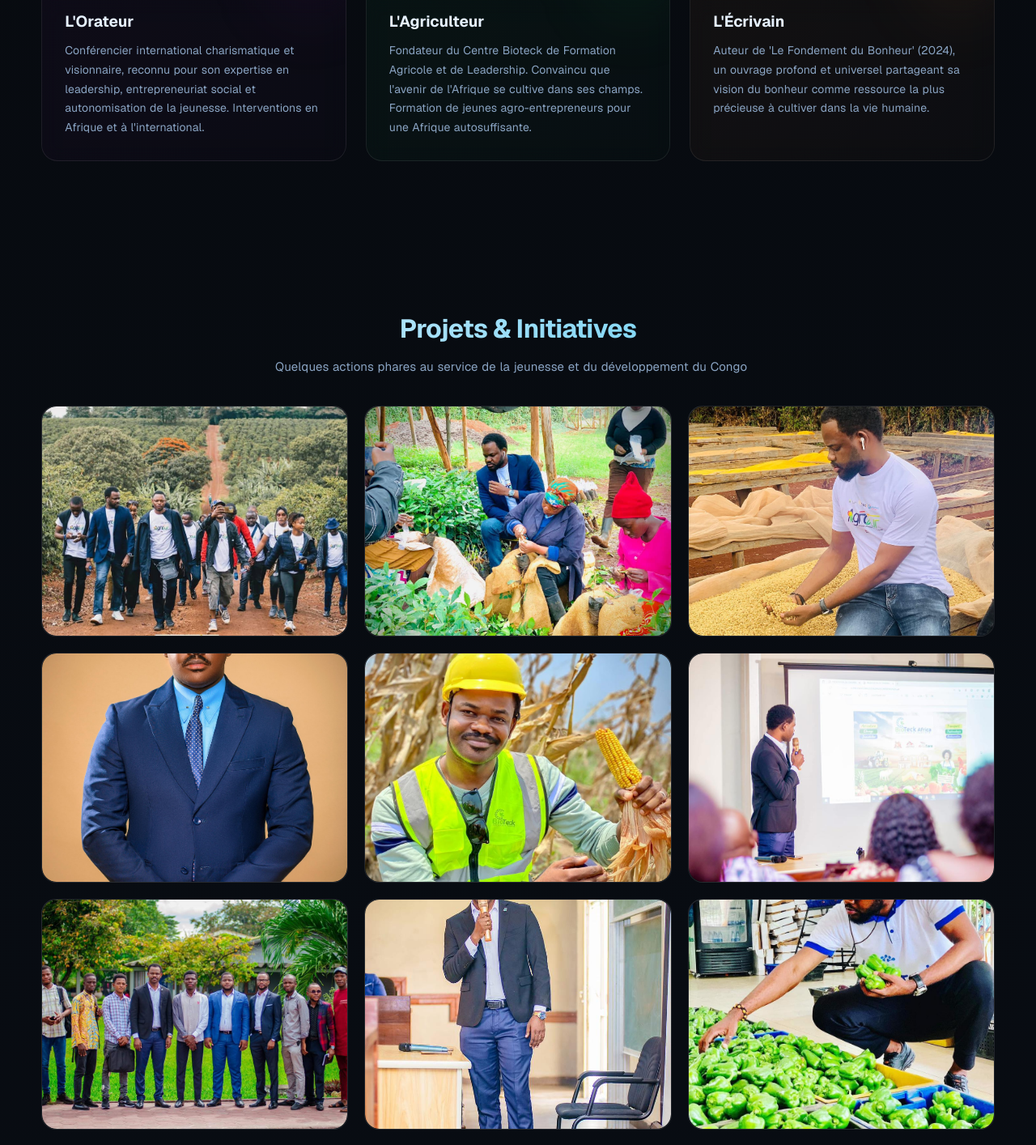
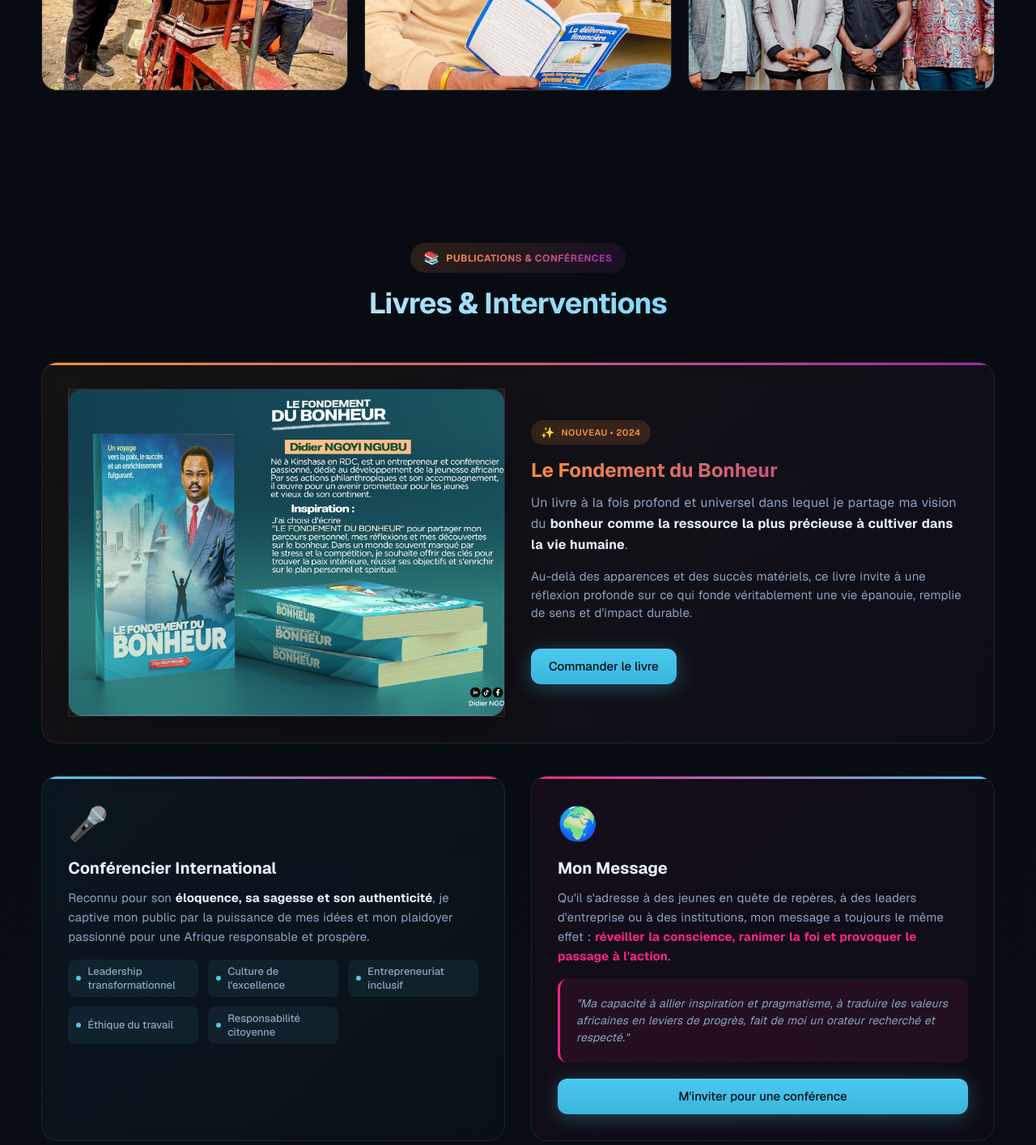
Before and after one commit to EMMADEKO10/didierngoyprofil, a Next.js app: page / in a window 1280 px wide. Shown: the part 4437-5851 px from the top of the page at 81% size. Built offline with nearby package versions, Linux system fonts and the light colour scheme.

Commit message:
`Refactor Publications component and remove Roles page`

```diff
--- a/src/app/components/Publications.tsx
+++ b/src/app/components/Publications.tsx
@@ -6,43 +6,42 @@ import Reveal from "../Reveal";
 
 export default function Publications() {
   return (
-    <section id="livres" style={{ padding: "clamp(50px, 7vw, 80px) 0", position: "relative", overflow: "hidden" }}>
-      <div style={{ position: "absolute", inset: 0, background: "radial-gradient(circle at 30% 50%, rgba(251, 146, 60, 0.04), transparent 60%)", pointerEvents: "none" }} />
+    <section id="livres" style={{ padding: "clamp(40px, 6vw, 60px) 0", position: "relative", overflow: "hidden" }}>
       <div className="container" style={{ position: "relative", zIndex: 2 }}>
-        <div style={{ textAlign: "center", marginBottom: 50 }}>
+        <div style={{ textAlign: "center", marginBottom: "clamp(40px, 6vw, 50px)" }}>
           <Reveal>
-            <div style={{ display: "inline-flex", alignItems: "center", gap: 10, padding: "8px 20px", borderRadius: 999, background: "linear-gradient(135deg, rgba(251, 146, 60, 0.15), rgba(156, 39, 176, 0.1))", marginBottom: 16 }}>
-              <span style={{ fontSize: 18 }}>📚</span>
-              <span style={{ fontSize: 13, fontWeight: 700, background: "linear-gradient(135deg, rgb(251, 146, 60), rgb(156, 39, 176))", WebkitBackgroundClip: "text", WebkitTextFillColor: "transparent", letterSpacing: "1px" }}>PUBLICATIONS & CONFÉRENCES</span>
+            <div style={{ display: "inline-flex", alignItems: "center", gap: 8, padding: "8px 16px", borderRadius: 999, background: "linear-gradient(135deg, rgba(251, 146, 60, 0.15), rgba(156, 39, 176, 0.1))", marginBottom: 16 }}>
+              <span style={{ fontSize: 16 }}>📚</span>
+              <span style={{ fontSize: 12, fontWeight: 700, background: "linear-gradient(135deg, rgb(251, 146, 60), rgb(156, 39, 176))", WebkitBackgroundClip: "text", WebkitTextFillColor: "transparent", letterSpacing: "0.5px" }}>PUBLICATIONS & CONFÉRENCES</span>
             </div>
           </Reveal>
           <Reveal delay={80}>
-            <h2 className="sectionTitle" style={{ fontSize: "clamp(32px, 5vw, 44px)" }}>Livres & Interventions</h2>
+            <h2 className="sectionTitle" style={{ fontSize: "clamp(28px, 4vw, 36px)" }}>Livres & Interventions</h2>
           </Reveal>
         </div>
 
         {/* Le Fondement du Bonheur - Carte Featured */}
         <Reveal delay={100}>
-          <div className="glass card" style={{ padding: "clamp(32px, 5vw, 48px)", borderRadius: 24, marginBottom: 50, background: "linear-gradient(135deg, rgba(251, 146, 60, 0.06), rgba(156, 39, 176, 0.04))", position: "relative", overflow: "hidden" }}>
-            <div style={{ position: "absolute", top: -80, right: -80, width: 300, height: 300, background: "radial-gradient(circle, rgba(251, 146, 60, 0.15), transparent 70%)", filter: "blur(70px)" }} />
-            <div style={{ display: "grid", gridTemplateColumns: "repeat(auto-fit, minmax(300px, 1fr))", gap: 40, alignItems: "center", position: "relative", zIndex: 1 }}>
-              <div style={{ position: "relative", aspectRatio: "4/3", minHeight: 300 }} className="glass">
-                <div style={{ position: "absolute", inset: 0, borderRadius: 20, overflow: "hidden", boxShadow: "0 30px 80px rgba(0, 0, 0, 0.4)" }}>
+          <div className="glass card" style={{ padding: "clamp(24px, 4vw, 32px)", borderRadius: 20, marginBottom: "clamp(32px, 5vw, 40px)", background: "linear-gradient(135deg, rgba(251, 146, 60, 0.06), rgba(156, 39, 176, 0.04))", position: "relative", overflow: "hidden" }}>
+            <div style={{ position: "absolute", top: 0, left: 0, right: 0, height: 3, background: "linear-gradient(90deg, rgb(251, 146, 60), rgb(156, 39, 176))" }} />
+            <div style={{ display: "grid", gridTemplateColumns: "repeat(auto-fit, minmax(280px, 1fr))", gap: "clamp(24px, 4vw, 32px)", alignItems: "center", position: "relative", zIndex: 1 }}>
+              <div style={{ position: "relative", aspectRatio: "4/3", minHeight: "clamp(200px, 30vw, 250px)" }} className="glass">
+                <div style={{ position: "absolute", inset: 0, borderRadius: 16, overflow: "hidden", boxShadow: "0 20px 60px rgba(0, 0, 0, 0.3)" }}>
                   <Image src="/livre/livre.jpg" alt="Le Fondement du Bonheur" fill style={{ objectFit: "cover" }} />
                 </div>
               </div>
               <div>
-                <div style={{ display: "inline-flex", alignItems: "center", gap: 8, padding: "6px 14px", borderRadius: 999, background: "rgba(251, 146, 60, 0.15)", marginBottom: 16 }}>
-                  <span style={{ fontSize: 16 }}>✨</span>
-                  <span style={{ fontSize: 12, fontWeight: 600, color: "rgb(251, 146, 60)", letterSpacing: "0.5px" }}>NOUVEAU • 2024</span>
+                <div style={{ display: "inline-flex", alignItems: "center", gap: 8, padding: "6px 12px", borderRadius: 999, background: "rgba(251, 146, 60, 0.15)", marginBottom: 16 }}>
+                  <span style={{ fontSize: 14 }}>✨</span>
+                  <span style={{ fontSize: 11, fontWeight: 600, color: "rgb(251, 146, 60)", letterSpacing: "0.5px" }}>NOUVEAU • 2024</span>
                 </div>
-                <h3 style={{ fontSize: "clamp(24px, 4vw, 32px)", fontWeight: 700, marginBottom: 16, background: "linear-gradient(135deg, rgb(251, 146, 60), rgb(156, 39, 176))", WebkitBackgroundClip: "text", WebkitTextFillColor: "transparent" }}>
+                <h3 style={{ fontSize: "clamp(20px, 3vw, 24px)", fontWeight: 700, marginBottom: 12, background: "linear-gradient(135deg, rgb(251, 146, 60), rgb(156, 39, 176))", WebkitBackgroundClip: "text", WebkitTextFillColor: "transparent" }}>
                   Le Fondement du Bonheur
                 </h3>
-                <p style={{ fontSize: 16, lineHeight: 1.8, color: "var(--muted)", marginBottom: 20 }}>
+                <p style={{ fontSize: "clamp(14px, 1.8vw, 16px)", lineHeight: 1.6, color: "var(--muted)", marginBottom: 16 }}>
                   Un livre à la fois profond et universel dans lequel je partage ma vision du <strong style={{ color: "var(--foreground)" }}>bonheur comme la ressource la plus précieuse à cultiver dans la vie humaine</strong>.
                 </p>
-                <p style={{ fontSize: 15, lineHeight: 1.7, color: "var(--muted)", marginBottom: 24 }}>
+                <p style={{ fontSize: "clamp(13px, 1.6vw, 15px)", lineHeight: 1.5, color: "var(--muted)", marginBottom: 20 }}>
                   Au-delà des apparences et des succès matériels, ce livre invite à une réflexion profonde sur ce qui fonde véritablement une vie épanouie, remplie de sens et d&apos;impact durable.
                 </p>
                 <div className="actions">
@@ -53,55 +52,41 @@ export default function Publications() {
           </div>
         </Reveal>
 
-        {/* Conférencier Section */}
-        <div style={{ display: "grid", gridTemplateColumns: "repeat(auto-fit, minmax(320px, 1fr))", gap: 32 }}>
+        {/* Conférencier Section - Responsive */}
+        <div style={{ display: "grid", gridTemplateColumns: "repeat(auto-fit, minmax(280px, 1fr))", gap: "clamp(24px, 4vw, 32px)" }}>
           <Reveal delay={150}>
-            <div className="glass card" style={{ padding: 32, borderRadius: 20, height: "100%", background: "linear-gradient(135deg, rgba(76, 201, 240, 0.05), rgba(76, 201, 240, 0.02))" }}>
-              <div style={{ fontSize: 48, marginBottom: 20 }}>🎤</div>
-              <h4 style={{ fontSize: 22, fontWeight: 700, marginBottom: 16, color: "var(--foreground)" }}>Conférencier International</h4>
-              <p style={{ fontSize: 15, lineHeight: 1.8, color: "var(--muted)", marginBottom: 20 }}>
+            <div className="glass card" style={{ padding: "clamp(24px, 4vw, 32px)", borderRadius: 20, height: "100%", background: "linear-gradient(135deg, rgba(76, 201, 240, 0.05), rgba(76, 201, 240, 0.02))", position: "relative", overflow: "hidden" }}>
+              <div style={{ position: "absolute", top: 0, left: 0, right: 0, height: 3, background: "linear-gradient(90deg, var(--primary), var(--accent))" }} />
+              <div style={{ fontSize: "clamp(36px, 4vw, 40px)", marginBottom: 16 }}>🎤</div>
+              <h4 style={{ fontSize: "clamp(18px, 2.5vw, 20px)", fontWeight: 700, marginBottom: 12, color: "var(--foreground)" }}>Conférencier International</h4>
+              <p style={{ fontSize: "clamp(14px, 1.8vw, 15px)", lineHeight: 1.6, color: "var(--muted)", marginBottom: 16 }}>
                 Reconnu pour son <strong style={{ color: "var(--foreground)" }}>éloquence, sa sagesse et son authenticité</strong>, je captive mon public par la puissance de mes idées et mon plaidoyer passionné pour une Afrique responsable et prospère.
               </p>
-              <div style={{ display: "flex", flexDirection: "column", gap: 12 }}>
-                <div style={{ display: "flex", alignItems: "center", gap: 10 }}>
-                  <div style={{ width: 6, height: 6, borderRadius: "50%", background: "var(--primary)" }} />
-                  <span style={{ fontSize: 14, color: "var(--muted)" }}>Leadership transformationnel</span>
-                </div>
-                <div style={{ display: "flex", alignItems: "center", gap: 10 }}>
-                  <div style={{ width: 6, height: 6, borderRadius: "50%", background: "var(--primary)" }} />
-                  <span style={{ fontSize: 14, color: "var(--muted)" }}>Culture de l&apos;excellence</span>
-                </div>
-                <div style={{ display: "flex", alignItems: "center", gap: 10 }}>
-                  <div style={{ width: 6, height: 6, borderRadius: "50%", background: "var(--primary)" }} />
-                  <span style={{ fontSize: 14, color: "var(--muted)" }}>Entrepreneuriat inclusif</span>
-                </div>
-                <div style={{ display: "flex", alignItems: "center", gap: 10 }}>
-                  <div style={{ width: 6, height: 6, borderRadius: "50%", background: "var(--primary)" }} />
-                  <span style={{ fontSize: 14, color: "var(--muted)" }}>Éthique du travail</span>
-                </div>
-                <div style={{ display: "flex", alignItems: "center", gap: 10 }}>
-                  <div style={{ width: 6, height: 6, borderRadius: "50%", background: "var(--primary)" }} />
-                  <span style={{ fontSize: 14, color: "var(--muted)" }}>Responsabilité citoyenne</span>
-                </div>
+              <div style={{ display: "grid", gridTemplateColumns: "repeat(auto-fit, minmax(140px, 1fr))", gap: "clamp(8px, 1.5vw, 12px)" }}>
+                {["Leadership transformationnel", "Culture de l'excellence", "Entrepreneuriat inclusif", "Éthique du travail", "Responsabilité citoyenne"].map((item, i) => (
+                  <div key={i} style={{ display: "flex", alignItems: "center", gap: 8, padding: "6px 10px", borderRadius: 8, background: "rgba(76, 201, 240, 0.08)" }}>
+                    <div style={{ width: 6, height: 6, borderRadius: "50%", background: "var(--primary)", flexShrink: 0 }} />
+                    <span style={{ fontSize: "clamp(12px, 1.4vw, 13px)", color: "var(--muted)", fontWeight: 500 }}>{item}</span>
+                  </div>
+                ))}
               </div>
             </div>
           </Reveal>
 
           <Reveal delay={200}>
-            <div className="glass card" style={{ padding: 32, borderRadius: 20, height: "100%", background: "linear-gradient(135deg, rgba(247, 37, 133, 0.05), rgba(247, 37, 133, 0.02))" }}>
-              <div style={{ fontSize: 48, marginBottom: 20 }}>🌍</div>
-              <h4 style={{ fontSize: 22, fontWeight: 700, marginBottom: 16, color: "var(--foreground)" }}>Mon Message</h4>
-              <p style={{ fontSize: 15, lineHeight: 1.8, color: "var(--muted)", marginBottom: 20 }}>
+            <div className="glass card" style={{ padding: "clamp(24px, 4vw, 32px)", borderRadius: 20, height: "100%", background: "linear-gradient(135deg, rgba(247, 37, 133, 0.05), rgba(247, 37, 133, 0.02))", position: "relative", overflow: "hidden" }}>
+              <div style={{ position: "absolute", top: 0, left: 0, right: 0, height: 3, background: "linear-gradient(90deg, var(--accent), var(--primary))" }} />
+              <div style={{ fontSize: "clamp(36px, 4vw, 40px)", marginBottom: 16 }}>🌍</div>
+              <h4 style={{ fontSize: "clamp(18px, 2.5vw, 20px)", fontWeight: 700, marginBottom: 12, color: "var(--foreground)" }}>Mon Message</h4>
+              <p style={{ fontSize: "clamp(14px, 1.8vw, 15px)", lineHeight: 1.6, color: "var(--muted)", marginBottom: 16 }}>
                 Qu&apos;il s&apos;adresse à des jeunes en quête de repères, à des leaders d&apos;entreprise ou à des institutions, mon message a toujours le même effet : <strong style={{ color: "var(--accent)" }}>réveiller la conscience, ranimer la foi et provoquer le passage à l&apos;action</strong>.
               </p>
-              <div style={{ padding: 20, borderRadius: 12, background: "rgba(247, 37, 133, 0.08)", borderLeft: "3px solid var(--accent)" }}>
-                <p style={{ fontSize: 14, lineHeight: 1.7, color: "var(--muted)", margin: 0, fontStyle: "italic" }}>
+              <div style={{ padding: "clamp(16px, 3vw, 20px)", borderRadius: 12, background: "rgba(247, 37, 133, 0.08)", borderLeft: "3px solid var(--accent)", marginBottom: 20 }}>
+                <p style={{ fontSize: "clamp(13px, 1.6vw, 14px)", lineHeight: 1.5, color: "var(--muted)", margin: 0, fontStyle: "italic" }}>
                   &quot;Ma capacité à allier inspiration et pragmatisme, à traduire les valeurs africaines en leviers de progrès, fait de moi un orateur recherché et respecté.&quot;
                 </p>
               </div>
-              <div style={{ marginTop: 24 }}>
-                <Link href="#contact" className="btn btnPrimary" style={{ width: "100%" }}>M&apos;inviter pour une conférence</Link>
-              </div>
+              <Link href="#contact" className="btn btnPrimary" style={{ width: "100%" }}>M&apos;inviter pour une conférence</Link>
             </div>
           </Reveal>
         </div>
--- a/src/app/page.tsx
+++ b/src/app/page.tsx
@@ -66,7 +66,7 @@ export default function Home() {
       <About />
       <Presentation />
 
-      <Roles />
+      {/* <Roles /> */}
 
       <Projects images={projectImagesOrdered} />
 
```
